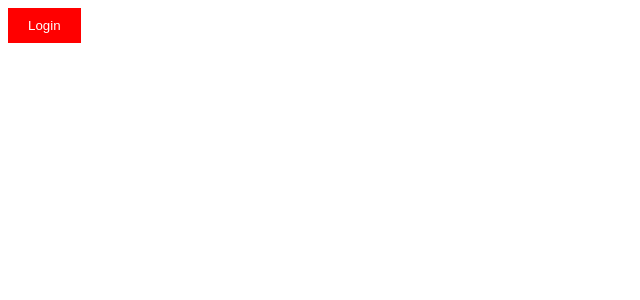
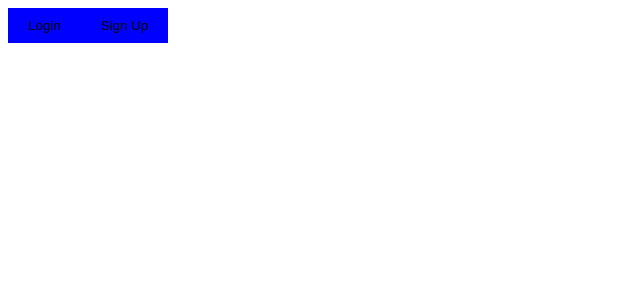
Before and after one commit to Mareena03/DeepFake, a React (Vite) app: page / in a window 1280 px wide. Shown: the top 300 px of the page, without its empty margins (0-640 px from the left). Built offline with nearby package versions, Linux system fonts and the light colour scheme.

Commit message:
seperated the button components for reusablity and fixed a few warnings and safe to say the login and signup has been almost completed

```diff
--- a/src/App.jsx
+++ b/src/App.jsx
@@ -2,7 +2,10 @@ import Intropage from "./components/IntroPage";
 function App() {
   return (
     <>
-    <Intropage></Intropage>
+    <Intropage type="Login" bcolor="blue"></Intropage>
+    <Intropage type="Sign Up" bcolor="blue"></Intropage>
+    <br></br>
+    <br></br>
     </>
   );
 }
--- a/src/components/Button.jsx
+++ b/src/components/Button.jsx
@@ -5,14 +5,14 @@ import styled from 'styled-components';
 const StyledButton = styled.button`
   padding: 10px 20px;
   background-color: ${({ bgcolor }) => bgcolor || 'transparent'};
-  color: ${({ textColor }) => textColor || 'white'};
+  color: ${({ textcolor }) => textcolor || 'white'};
   border: none;
   cursor: pointer;
 `;
 
-const Button = ({ children, bgcolor, onClick,textColor}) => {
+const Button = ({ children, bgcolor, onClick,textcolor}) => {
   return (
-    <StyledButton bgcolor={bgcolor} onClick={onClick} textColor={textColor}>
+    <StyledButton bgcolor={bgcolor} onClick={onClick} textcolor={textcolor}>
       {children}
     </StyledButton>
   );
--- a/src/components/IntroPage.jsx
+++ b/src/components/IntroPage.jsx
@@ -1,19 +1,22 @@
+/* eslint-disable react/prop-types */
+// /* eslint-disable react/prop-types */
 import { useState } from "react";
 import LoginForm from "./LoginForm";
 
-function Intropage() {
-  const [showLogin, setShowLogin] = useState(false);
-  const [showSignup, setShowSignup] = useState(true);
-  const [toggle, setToggle] = useState(1);
+function Intropage({ type,bcolor }) {
+  const [showLogin, setShowLogin] = useState(type === "Login" ? false : true);
+  const [showSignup, setShowSignup] = useState(type === "Sign Up" ? false : true);
+  const [toggle, setToggle] = useState(type === "Login" ? 1 : 2);
+
   return (
     <>
       {toggle === 1 && (
-        <LoginForm toggle={toggle} setToggle={setToggle} show={showLogin} setShow={setShowLogin} f1={"Username"} f2={"Password"}>
+        <LoginForm bcolor={bcolor} toggle={toggle} setToggle={setToggle} show={showLogin} setShow={setShowLogin} f1={"Username"} f2={"Password"}>
           Login
         </LoginForm>
       )}
       {toggle === 2 && (
-        <LoginForm toggle={toggle} setToggle={setToggle} show={showSignup} setShow={setShowSignup} f1={"Enter your Username"} f2={"Enter your Password"}>
+        <LoginForm  bcolor={bcolor} toggle={toggle} setToggle={setToggle} show={showSignup} setShow={setShowSignup} f1={"Enter your Username"} f2={"Enter your Password"}>
           Sign Up
         </LoginForm>
       )}
--- a/src/components/LoginForm.jsx
+++ b/src/components/LoginForm.jsx
@@ -25,7 +25,7 @@ const ModalContent = styled.div`
   box-shadow: 0 0 100px rgba(0, 0, 0, 0.3);
 `;
 
-const LoginForm = ({ toggle, setToggle, show, setShow, children, f1, f2 }) => {
+const LoginForm = ({ toggle, setToggle, show, setShow, children, f1, f2,bcolor }) => {
   // State for username and password inputs
   const [username, setUsername] = useState('');
   const [password, setPassword] = useState('');
@@ -109,7 +109,7 @@ const LoginForm = ({ toggle, setToggle, show, setShow, children, f1, f2 }) => {
   } else {
     // Render a button to show the login form
     return (
-      <Button bgcolor="red" textcolor="000000" type="button" id="loginSubmit" onClick={() => setShow(true)}>
+      <Button bgcolor={bcolor} textcolor="000000" type="button" id="loginSubmit" onClick={() => setShow(true)}>
         {children}
       </Button>
     );
```
